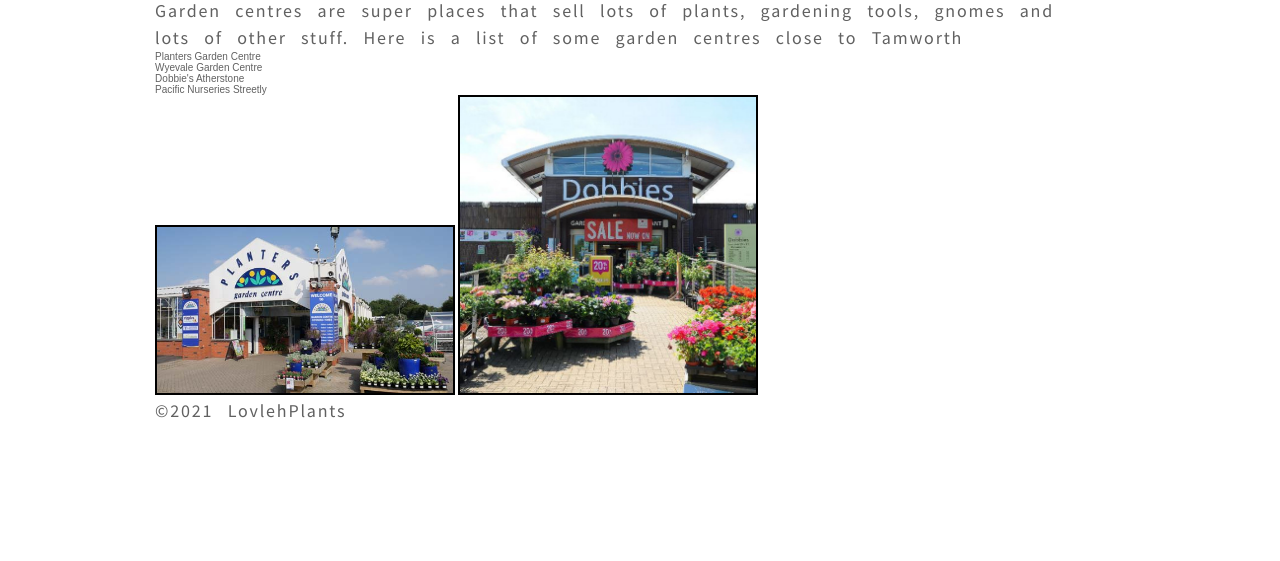
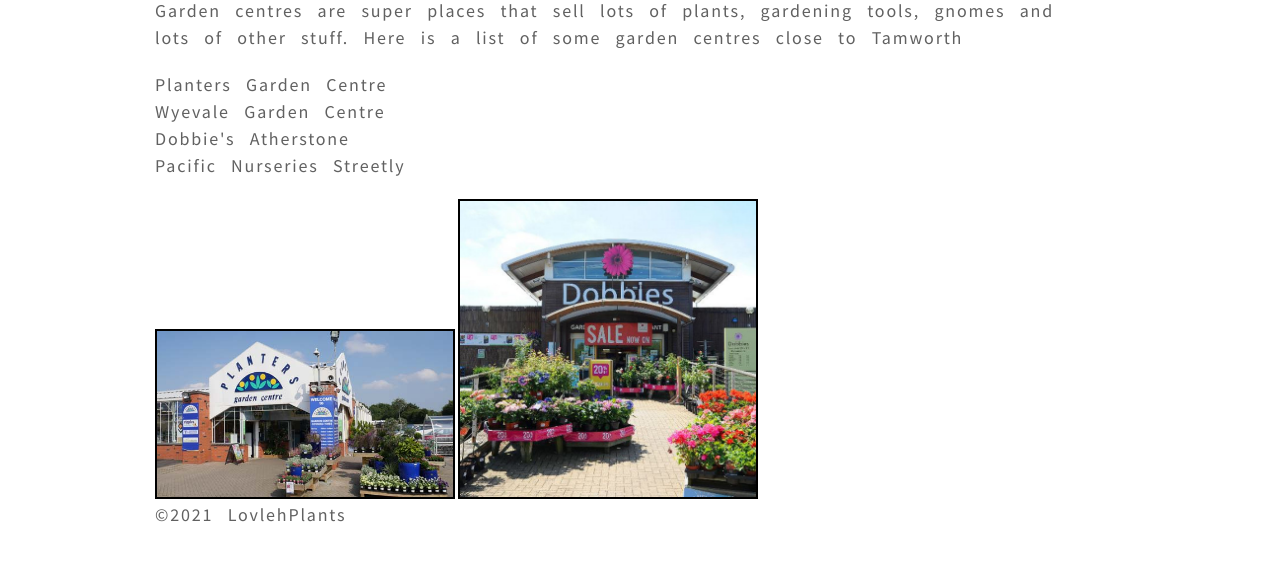
Before and after one commit to carey-andrew/LovlehPlants, a plain HTML site: page gardenCentres.html in a window 1280 px wide. Shown: the part 107-668 px from the top of the page. Drawn offline with nearby package versions, Linux system fonts and the light colour scheme.

Commit message:
edit garden centres

```diff
--- a/gardenCentres.css
+++ b/gardenCentres.css
@@ -38,3 +38,7 @@ a:hover {
 .gardencentre {
   border: solid 2px black;
 }
+
+ul {
+  margin: 20px 0;
+}
--- a/gardenCentres.html
+++ b/gardenCentres.html
@@ -47,10 +47,10 @@
         centres close to Tamworth
       </p>
       <ul>
-        <li>Planters Garden Centre</li>
-        <li>Wyevale Garden Centre</li>
-        <li>Dobbie's Atherstone</li>
-        <li>Pacific Nurseries Streetly</li>
+        <li><p>Planters Garden Centre</p></li>
+        <li><p>Wyevale Garden Centre</p></li>
+        <li><p>Dobbie's Atherstone</p></li>
+        <li><p>Pacific Nurseries Streetly</p></li>
       </ul>
       <img
         src="./images/planters.jpg"
```
